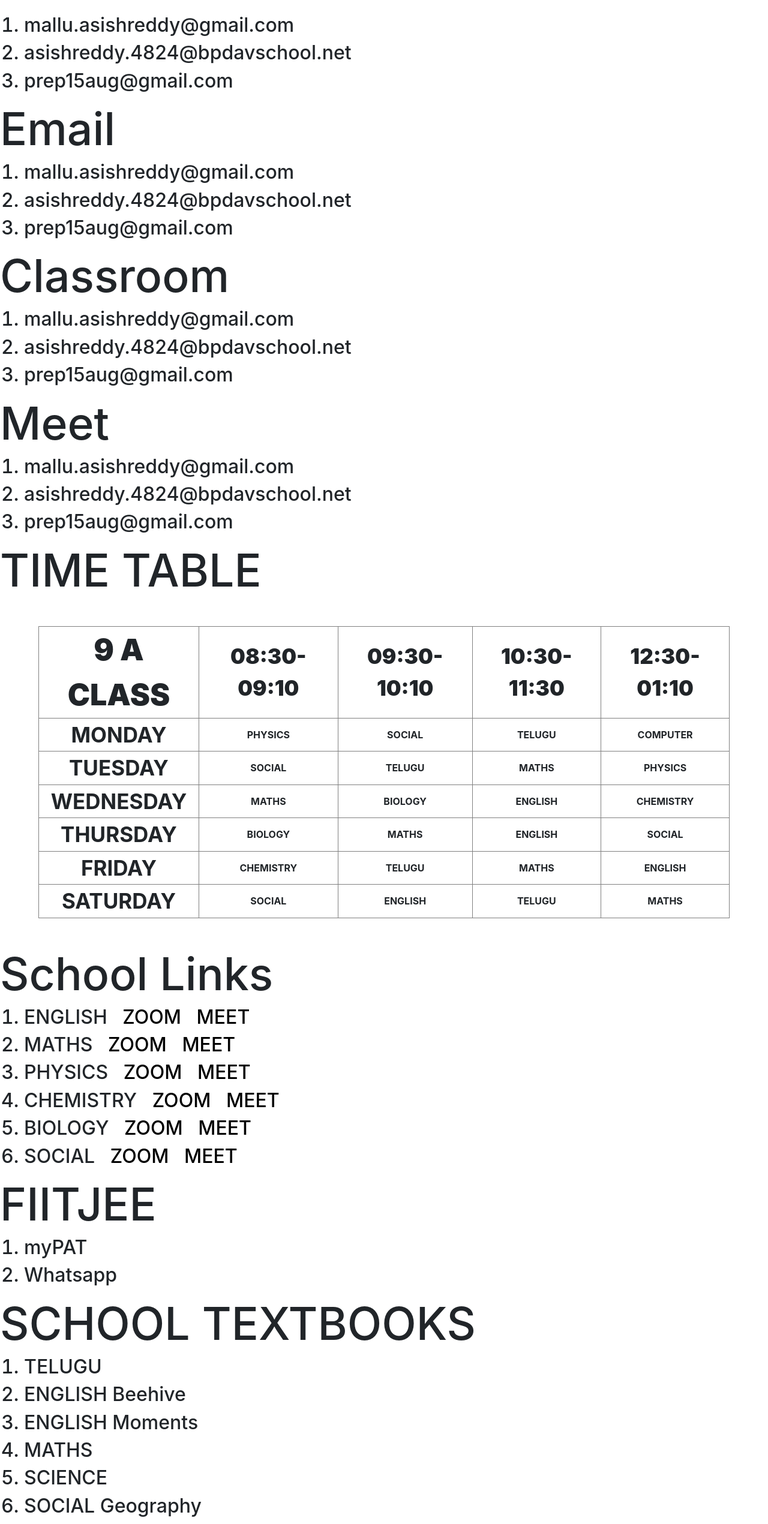
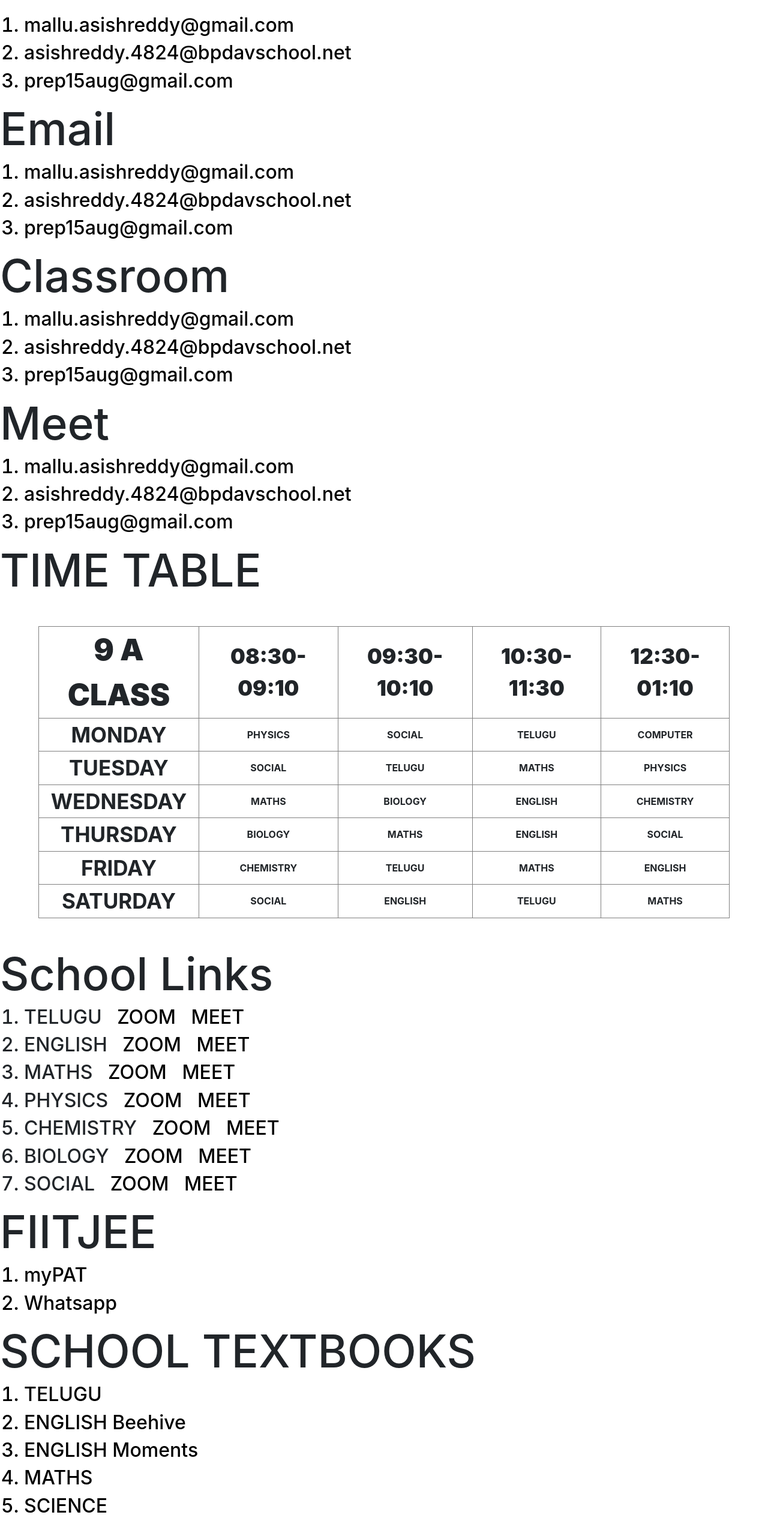
Before and after one commit to Asish-8/MyDailyWeb, a plain HTML site: page index.html in a window 1280 px wide. Shown: the part 147-2688 px from the top of the page at 60% size. Drawn offline with nearby package versions, Linux system fonts and the light colour scheme.

Commit message:
Update index.html

```diff
--- a/index.html
+++ b/index.html
@@ -39,49 +39,74 @@
     <h1 style="font-size: 75px;">Drive</h1>
     <ol>
         <h2>
+            <a href="https://drive.google.com/drive/u/0/my-drive" target="_blank">
                 <li>mallu.asishreddy@gmail.com</li>
+            </a>
+            </a>
         </h2>
         <h2>
+            <a href="https://drive.google.com/drive/u/1/my-drive" target="_blank">
                 <li>asishreddy.4824@bpdavschool.net</li>
+            </a>
         </h2>
         <h2>
+            <a href="https://drive.google.com/drive/u/2/my-drive" target="_blank">
                 <li>prep15aug@gmail.com</li>
+            </a>
         </h2>
     </ol>
     <h1 style="font-size: 75px;">Email</h1>
     <ol>
         <h2>
+            <a href="https://mail.google.com/mail/u/0/#inbox" target="_blank">
                 <li>mallu.asishreddy@gmail.com</li>
+            </a>
         </h2>
         <h2>
+            <a href="https://mail.google.com/mail/u/1/#inbox" target="_blank">
                 <li>asishreddy.4824@bpdavschool.net</li>
+            </a>
         </h2>
         <h2>
+            <a href="https://mail.google.com/mail/u/2/#inbox" target="_blank">
                 <li>prep15aug@gmail.com</li>
+            </a>
         </h2>
     </ol>
     <h1 style="font-size: 75px;">Classroom</h1>
     <ol>
         <h2>
+            <a href="https://classroom.google.com/u/0/h" target="_blank">
                 <li>mallu.asishreddy@gmail.com</li>
+            </a>
         </h2>
         <h2>
+            <a href="https://classroom.google.com/u/1/h" target="_blank">
                 <li>asishreddy.4824@bpdavschool.net</li>
+            </a>
         </h2>
         <h2>
+            <a href="https://classroom.google.com/u/2/h" target="_blank">
                 <li>prep15aug@gmail.com</li>
+            </a>
         </h2>
     </ol>
     <h1 style="font-size: 75px;">Meet</h1>
     <ol>
         <h2>
+            <a href="https://meet.google.com/landing?authuser=0" target="_blank">
                 <li>mallu.asishreddy@gmail.com</li>
+            </a>
         </h2>
         <h2>
+            <a href="https://meet.google.com/landing?authuser=1" target="_blank">
                 <li>asishreddy.4824@bpdavschool.net</li>
+            </a>
         </h2>
         <h2>
+            <a href="https://meet.google.com/landing?authuser=2" target="_blank">
                 <li>prep15aug@gmail.com</li>
+            </a>
         </h2>
     </ol>
 
@@ -278,103 +303,157 @@
     <h1 style="font-size: 75px;">School Links</h1>
     <ol>
         <h2>
-            <li>ENGLISH&nbsp;&nbsp;&nbsp;<a href="" target="_blank">ZOOM</a>&nbsp;&nbsp;&nbsp;<a href=""
+
+            <li>TELUGU&nbsp;&nbsp;&nbsp;<a href="" target="_blank">ZOOM</a>&nbsp;&nbsp;&nbsp;<a href=""
                     target="_blank">MEET</a></li>
+
         </h2>
         <h2>
-            <li>MATHS&nbsp;&nbsp;&nbsp;<a href="" target="_blank">ZOOM</a>&nbsp;&nbsp;&nbsp;<a href=""
+
+            <li>ENGLISH&nbsp;&nbsp;&nbsp;<a href="" target="_blank">ZOOM</a>&nbsp;&nbsp;&nbsp;<a href="https://meet.google.com/lookup/gwszoegiyo?authuser=1&hs=179"
                     target="_blank">MEET</a></li>
+
         </h2>
         <h2>
+
+            <li>MATHS&nbsp;&nbsp;&nbsp;<a href="" target="_blank">ZOOM</a>&nbsp;&nbsp;&nbsp;<a href="https://meet.google.com/lookup/e3undjoomh?authuser=1&hs=179"
+                    target="_blank">MEET</a></li>
+
+        </h2>
+        <h2>
+
             <li>PHYSICS&nbsp;&nbsp;&nbsp;<a href="" target="_blank">ZOOM</a>&nbsp;&nbsp;&nbsp;<a href=""
                     target="_blank">MEET</a></li>
+
         </h2>
         <h2>
+
             <li>CHEMISTRY&nbsp;&nbsp;&nbsp;<a href="" target="_blank">ZOOM</a>&nbsp;&nbsp;&nbsp;<a href=""
                     target="_blank">MEET</a></li>
+
         </h2>
         <h2>
+
             <li>BIOLOGY&nbsp;&nbsp;&nbsp;<a href="" target="_blank">ZOOM</a>&nbsp;&nbsp;&nbsp;<a href=""
                     target="_blank">MEET</a></li>
+
         </h2>
         <h2>
+
             <li>SOCIAL&nbsp;&nbsp;&nbsp;<a href="" target="_blank">ZOOM</a>&nbsp;&nbsp;&nbsp;<a href=""
                     target="_blank">MEET</a></li>
+
         </h2>
     </ol>
     <h1 style="font-size: 75px;">FIITJEE</h1>
     <ol>
         <h2>
+            <a href="" target="_blank">
                 <li>myPAT</li>
+            </a>
         </h2>
         <h2>
+            <a href="" target="_blank">
                 <li>Whatsapp</li>
+            </a>
         </h2>
     </ol>
     <h1 style="font-size: 75px;">SCHOOL TEXTBOOKS</h1>
     <ol>
         <h2>
+            <a href="" target="_blank">
                 <li>TELUGU</li>
+            </a>
         </h2>
         <h2>
+            <a href="" target="_blank">
                 <li>ENGLISH Beehive</li>
+            </a>
         </h2>
         <h2>
+            <a href="" target="_blank">
                 <li>ENGLISH Moments</li>
+            </a>
         </h2>
         <h2>
+            <a href="" target="_blank">
                 <li>MATHS</li>
+            </a>
         </h2>
         <h2>
+            <a href="" target="_blank">
                 <li>SCIENCE</li>
+            </a>
         </h2>
         <h2>
+            <a href="" target="_blank">
                 <li>SOCIAL Geography</li>
+            </a>
         </h2>
         <h2>
+            <a href="" target="_blank">
                 <li>SOCIAL History</li>
+            </a>
         </h2>
         <h2>
+            <a href="" target="_blank">
                 <li>SOCIAL Civics</li>
+            </a>
         </h2>
         <h2>
+            <a href="" target="_blank">
                 <li>SOCIAL Economics</li>
+            </a>
         </h2>
     </ol>
     <h1 style="font-size: 75px;">HTML BASIC CODE</h1>
     <ol>
         <h2>
+            <a href="" target="_blank">
                 <li>Download Full Linked</li>
+            </a>
         </h2>
         <h2>
+            <a href="" target="_blank">
                 <li>Download</li>
+            </a>
         </h2>
         <h2>
+            <a href="" target="_blank">
                 <li>Bootstrap</li>
+            </a>
         </h2>
     </ol>
     <h1 style="font-size: 75px;">CSS FILE</h1>
     <ol>
         <h2>
+            <a href="" target="_blank">
                 <li>Download</li>
+            </a>
         </h2>
     </ol>
     <h1 style="font-size: 75px;">JS FILE</h1>
     <ol>
         <h2>
+            <a href="" target="_blank">
                 <li>Download</li>
+            </a>
         </h2>
     </ol>
     <h1 style="font-size: 75px;">JSON FILE</h1>
     <ol>
         <h2>
+            <a href="" target="_blank">
                 <li>Download</li>
+            </a>
         </h2>
     </ol>
     <h1 style="font-size: 75px;">PYTHON FILE</h1>
     <ol>
         <h2>
+            <a href="" target="_blank">
                 <li>Download</li>
+            </a>
         </h2>
     </ol>
     <script src="https://code.jquery.com/jquery-3.5.1.slim.min.js"
```
Lines whose indentation alone changed are shown as unchanged.
